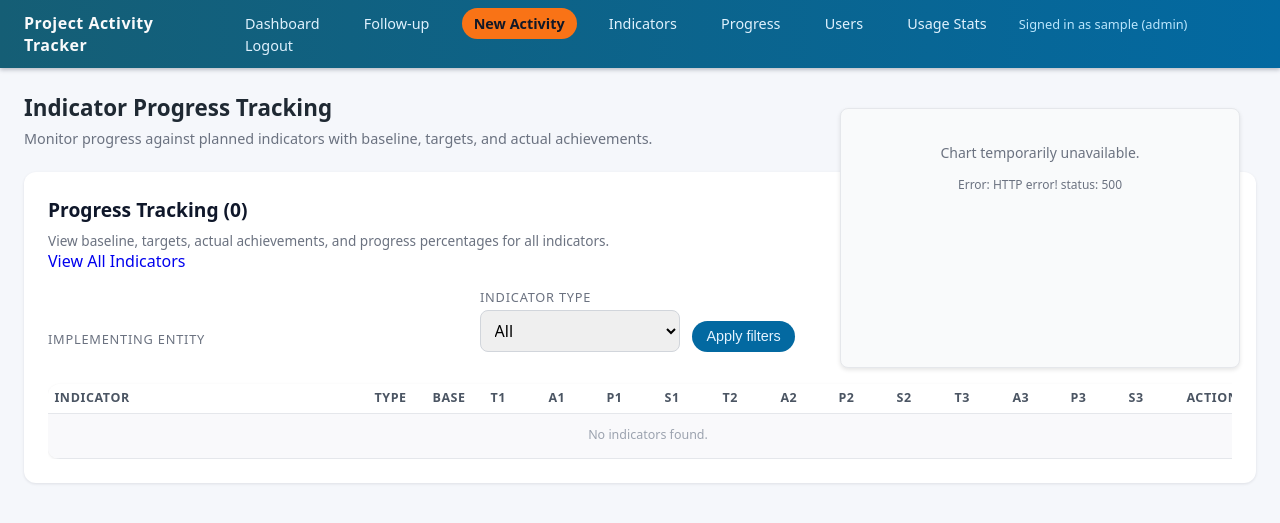
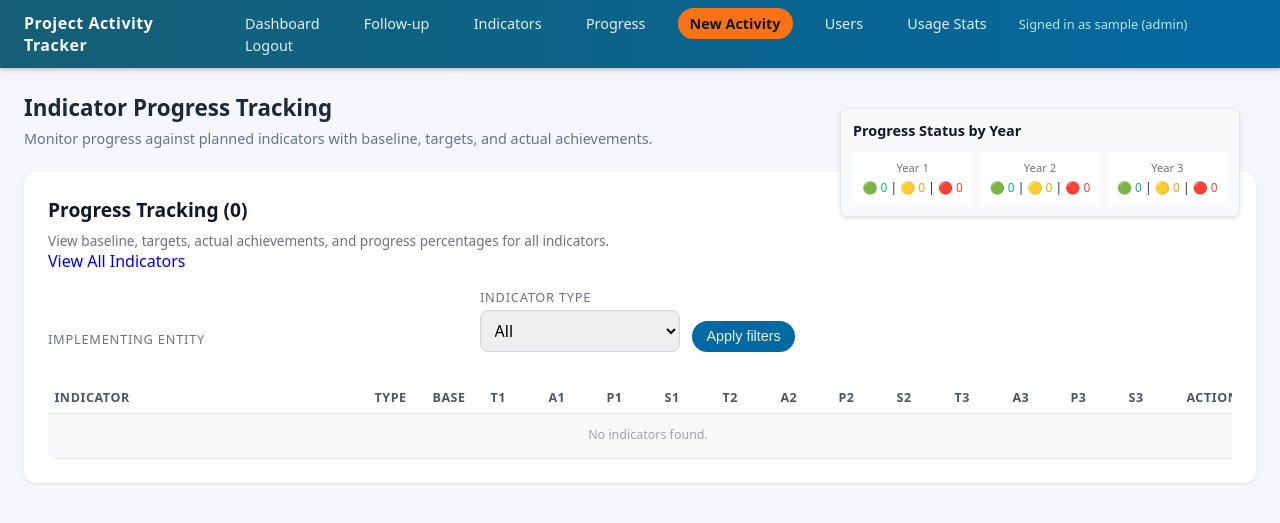
Before and after one commit to Rwunganira/pfund, a Flask app: page /indicators/progress in a window 1280 px wide. Shown: the top 523 px of the page. Run offline with Flask 3, Linux system fonts and the light colour scheme; the visitor is signed in with stand-in values (Sample User, id 1); data that the repository does not hold is empty; some libraries are stand-ins or nearby versions.

Commit message:
progress tab

```diff
--- a/app.py
+++ b/app.py
@@ -1,5 +1,6 @@
 from flask import Flask, session
 from flask_migrate import Migrate
+import os
 
 from activity_routes import activity_bp
 from auth_routes import auth_bp
@@ -24,13 +25,16 @@
 @app.context_processor
 def inject_current_user():
     """Expose simple current_user info to all templates."""
+    ADMIN_EMAIL = os.getenv("ADMIN_EMAIL", "samuel.rwunganira@gmail.com")
     return {
         "current_user": {
             "id": session.get("user_id"),
             "username": session.get("username"),
             "email": session.get("email"),
             "role": session.get("role"),
-        }
+        },
+        "ADMIN_EMAIL": ADMIN_EMAIL,
+        "is_super_admin": session.get("email") and session.get("email").lower() == ADMIN_EMAIL.lower()
     }
 
 
--- a/templates/base.html
+++ b/templates/base.html
@@ -14,10 +14,13 @@
         <a href="{{ url_for('activity.index') }}">Dashboard</a>
         <a href="{{ url_for('activity.challenges_page') }}">Follow-up</a>
 
+        {% if current_user.id %}
+            <a href="{{ url_for('activity.indicators_list') }}">Indicators</a>
+            <a href="{{ url_for('activity.indicators_progress') }}">Progress</a>
+        {% endif %}
+
         {% if current_user.role == 'admin' %}
             <a href="{{ url_for('activity.new_activity') }}" class="primary">New Activity</a>
-            <a href="{{ url_for('activity.indicators_list') }}">Indicators</a>
-            <a href="{{ url_for('activity.indicators_progress') }}">Progress</a>
             <a href="{{ url_for('auth.manage_users') }}">Users</a>
             <a href="{{ url_for('activity.usage_statistics') }}">Usage Stats</a>
         {% endif %}
--- a/templates/indicator_progress.html
+++ b/templates/indicator_progress.html
@@ -97,30 +121,41 @@
 
         {% if progress_summary %}
         <div style="position: absolute; top: 1rem; right: 1rem; z-index: 10; width: 400px; max-width: 50%;">
-            <div style="padding: 0.25rem; background: #f9fafb; border-radius: 0.5rem; border: 1px solid #e5e7eb; box-shadow: 0 2px 4px rgba(0,0,0,0.1);">
-                {% set chart_url = url_for('activity.indicators_progress_chart') %}
-                {% set first_param = true %}
-                {% if entity_filter %}
-                    {% for entity in entity_filter.split(',') %}
-                        {% if entity %}
-                            {% if first_param %}
-                                {% set chart_url = chart_url + '?implementing_entity=' + entity %}
-                                {% set first_param = false %}
-                            {% else %}
-                                {% set chart_url = chart_url + '&implementing_entity=' + entity %}
-                            {% endif %}
-                        {% endif %}
-                    {% endfor %}
-                {% endif %}
-                {% if type_filter %}
-                    {% if first_param %}
-                        {% set chart_url = chart_url + '?indicator_type=' + type_filter %}
-                    {% else %}
-                        {% set chart_url = chart_url + '&indicator_type=' + type_filter %}
-                    {% endif %}
-                {% endif %}
-                <!-- Plotly chart (current implementation) -->
-                <div id="progress-chart" style="width: 100%; height: 250px;"></div>
+            <div style="padding: 0.75rem; background: #f9fafb; border-radius: 0.5rem; border: 1px solid #e5e7eb; box-shadow: 0 2px 4px rgba(0,0,0,0.1);">
+                <h3 style="margin: 0 0 0.75rem 0; font-size: 0.9rem; font-weight: 600; color: #111827;">Progress Status by Year</h3>
+
+                <!-- Interactive Plotly Chart Container -->
+                <div id="progress-chart" style="width: 100%; height: 250px; min-height: 250px;"></div>
+
+                <!-- Fallback Static Summary (hidden by default, shown if chart fails) -->
+                <div id="chart-fallback" style="display: none;">
+                    <div style="display: grid; grid-template-columns: repeat(3, 1fr); gap: 0.5rem; margin-top: 0.5rem;">
+                        <div style="text-align: center; padding: 0.5rem; background: white; border-radius: 0.25rem;">
+                            <div style="font-size: 0.7rem; color: #6b7280; margin-bottom: 0.25rem;">Year 1</div>
+                            <div style="font-size: 0.75rem;">
+                                <span style="color: #10b981;">🟢 {{ progress_summary.on_track_y1 or 0 }}</span> |
+                                <span style="color: #f59e0b;">🟡 {{ progress_summary.at_risk_y1 or 0 }}</span> |
+                                <span style="color: #ef4444;">🔴 {{ progress_summary.behind_y1 or 0 }}</span>
+                            </div>
+                        </div>
+                        <div style="text-align: center; padding: 0.5rem; background: white; border-radius: 0.25rem;">
+                            <div style="font-size: 0.7rem; color: #6b7280; margin-bottom: 0.25rem;">Year 2</div>
+                            <div style="font-size: 0.75rem;">
+                                <span style="color: #10b981;">🟢 {{ progress_summary.on_track_y2 or 0 }}</span> |
+                                <span style="color: #f59e0b;">🟡 {{ progress_summary.at_risk_y2 or 0 }}</span> |
+                                <span style="color: #ef4444;">🔴 {{ progress_summary.behind_y2 or 0 }}</span>
+                            </div>
+                        </div>
+                        <div style="text-align: center; padding: 0.5rem; background: white; border-radius: 0.25rem;">
+                            <div style="font-size: 0.7rem; color: #6b7280; margin-bottom: 0.25rem;">Year 3</div>
+                            <div style="font-size: 0.75rem;">
+                                <span style="color: #10b981;">🟢 {{ progress_summary.on_track_y3 or 0 }}</span> |
+                                <span style="color: #f59e0b;">🟡 {{ progress_summary.at_risk_y3 or 0 }}</span> |
+                                <span style="color: #ef4444;">🔴 {{ progress_summary.behind_y3 or 0 }}</span>
+                            </div>
+                        </div>
+                    </div>
+                </div>
                 <script>
                     // Make loadChart globally accessible
                     window.loadChart = function() {
@@ -155,10 +190,24 @@
                             }
                         })
                             .then(response => {
-                                if (!response.ok) {
-                                    throw new Error(`HTTP error! status: ${response.status}`);
-                                }
-                                return response.json();
+                                // Try to parse JSON even for error responses
+                                return response.json().then(data => {
+                                    if (!response.ok) {
+                                        // If response is not ok, check if we have an error message in JSON
+                                        if (data && data.error) {
+                                            throw new Error(data.error);
+                                        } else {
+                                            throw new Error(`HTTP error! status: ${response.status}`);
+                                        }
+                                    }
+                                    return data;
+                                }).catch(parseError => {
+                                    // If JSON parsing fails, throw original HTTP error
+                                    if (!response.ok) {
+                                        throw new Error(`HTTP error! status: ${response.status}`);
+                                    }
+                                    throw parseError;
+                                });
                             })
                             .then(data => {
                                 if (data && data.data && data.layout) {
@@ -174,11 +223,15 @@
                             })
                             .catch(error => {
                                 console.error('Error loading chart:', error);
-                                document.getElementById('progress-chart').innerHTML =
-                                    '<div style="text-align: center; color: #6b7280; padding: 1rem; font-size: 0.875rem;">' +
-                                    '<p>Chart temporarily unavailable.</p>' +
-                                    '<p style="font-size: 0.75rem; margin-top: 0.5rem;">Error: ' + error.message + '</p>' +
-                                    '</div>';
+                                // Hide chart container and show fallback
+                                var chartContainer = document.getElementById('progress-chart');
+                                var fallbackContainer = document.getElementById('chart-fallback');
+                                if (chartContainer) {
+                                    chartContainer.style.display = 'none';
+                                }
+                                if (fallbackContainer) {
+                                    fallbackContainer.style.display = 'block';
+                                }
                             });
                     };
 
@@ -191,11 +244,15 @@
                             window.loadChart();
                         };
                         script.onerror = function() {
-                            document.getElementById('progress-chart').innerHTML =
-                                '<div style="text-align: center; color: #6b7280; padding: 1rem; font-size: 0.875rem;">' +
-                                '<p>Chart temporarily unavailable.</p>' +
-                                '<p style="font-size: 0.75rem; margin-top: 0.5rem;">Error: Failed to load Plotly.js library</p>' +
-                                '</div>';
+                            // Show fallback if Plotly fails to load
+                            var chartContainer = document.getElementById('progress-chart');
+                            var fallbackContainer = document.getElementById('chart-fallback');
+                            if (chartContainer) {
+                                chartContainer.style.display = 'none';
+                            }
+                            if (fallbackContainer) {
+                                fallbackContainer.style.display = 'block';
+                            }
                         };
                         document.head.appendChild(script);
                     } else {
```
Also changed, not shown: other parts of templates/indicator_progress.html (+27 -3 lines), activity_routes.py (+188 -129 lines), templates/indicators.html (+12 -8 lines).
